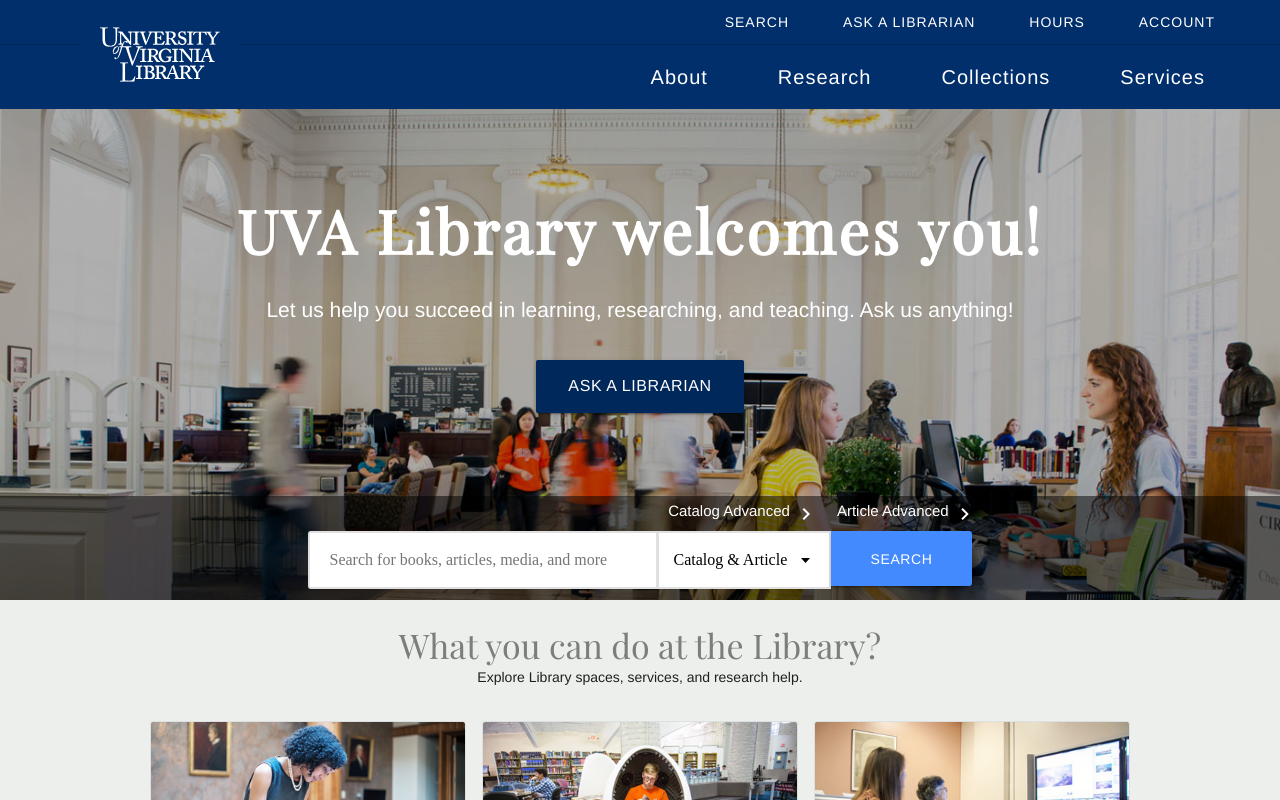
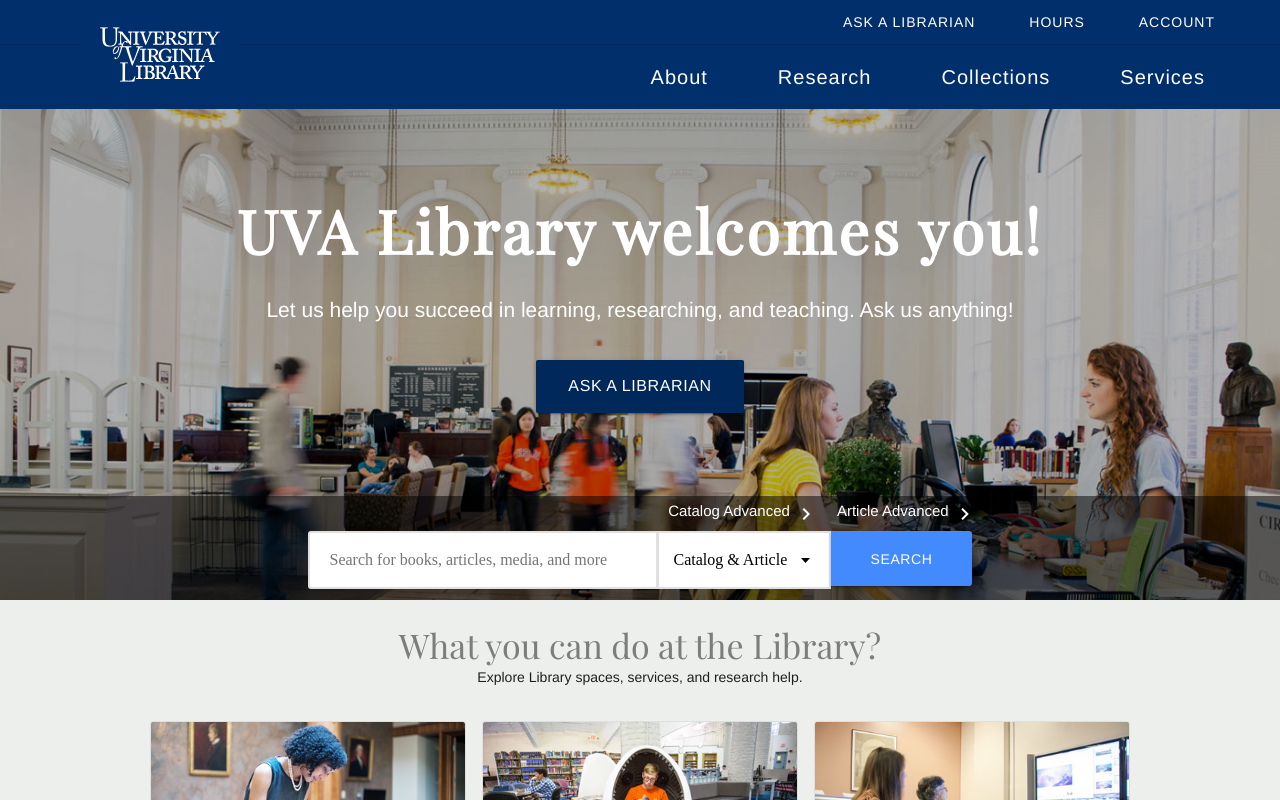
Before and after one commit to uvalib/prototype, a website: page app/index.html in a window 1280 px wide. Drawn offline with nearby package versions, Linux system fonts and the light colour scheme; files that its build step writes are made by us from their sources; a web font is replaced by a local one.

Commit message:
remove search on homepage

```diff
--- a/app/index.html
+++ b/app/index.html
@@ -100,7 +100,7 @@
           }
           </style>
           <nav class="mdl-sub-navigation">
-            <a class="mdl-sub-navigation__link" href="">SEARCH</a>
+            <!-- <a class="mdl-sub-navigation__link" href="">SEARCH</a> -->
             <a class="mdl-sub-navigation__link" href="//www.library.virginia.edu/askalibrarian/">ASK A LIBRARIAN</a>
             <a href="#!" id="demo-menu-lower-right" class="mdl-sub-navigation__link">HOURS</a>
             <ul style="padding: 15px 0px 0px 0px;" class="mdl-menu mdl-menu--bottom-right mdl-js-menu mdl-js-ripple-effect"
```
